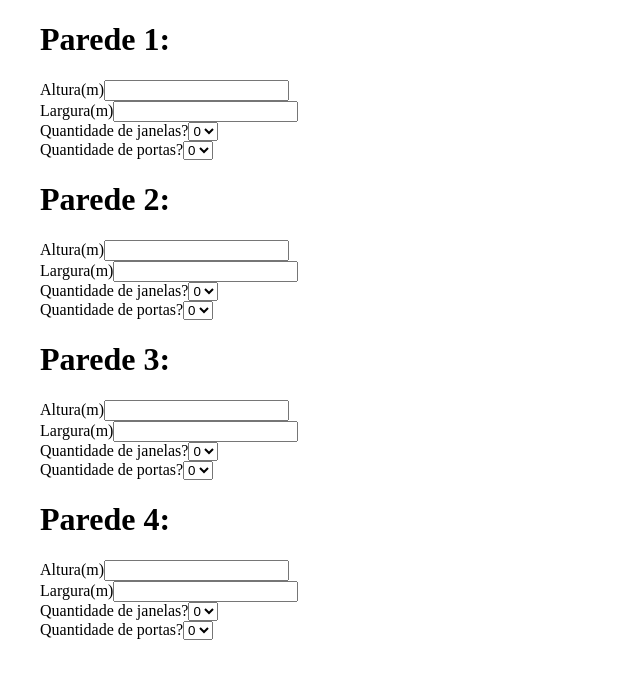
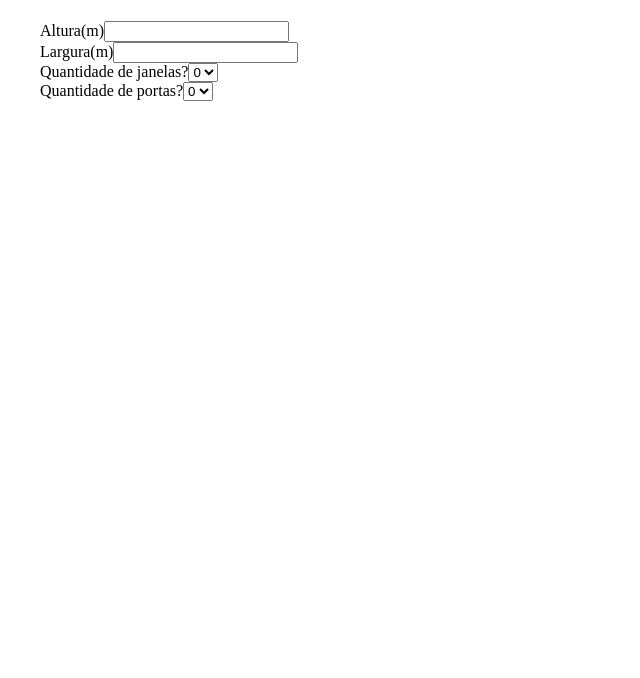
Before and after one commit to Fioravante1/calculate-paint, a Next.js app: page / in a window 1280 px wide. Shown: the top 678 px of the page, without its empty margins (0-640 px from the left). Built offline with nearby package versions, Linux system fonts and the light colour scheme.

Commit message:
refactor: simple render input

```diff
--- a/src/pages/index.tsx
+++ b/src/pages/index.tsx
@@ -4,10 +4,7 @@ import FormCalculator from '../components/formCalculator/FormCalculator'
 export default function Home() {
   return (
     <div className={styles.container}>
-      <FormCalculator wallText="Parede 1:" />
-      <FormCalculator wallText="Parede 2:" />
-      <FormCalculator wallText="Parede 3:" />
-      <FormCalculator wallText="Parede 4:" />
+      <FormCalculator />
     </div>
   )
 }
```
